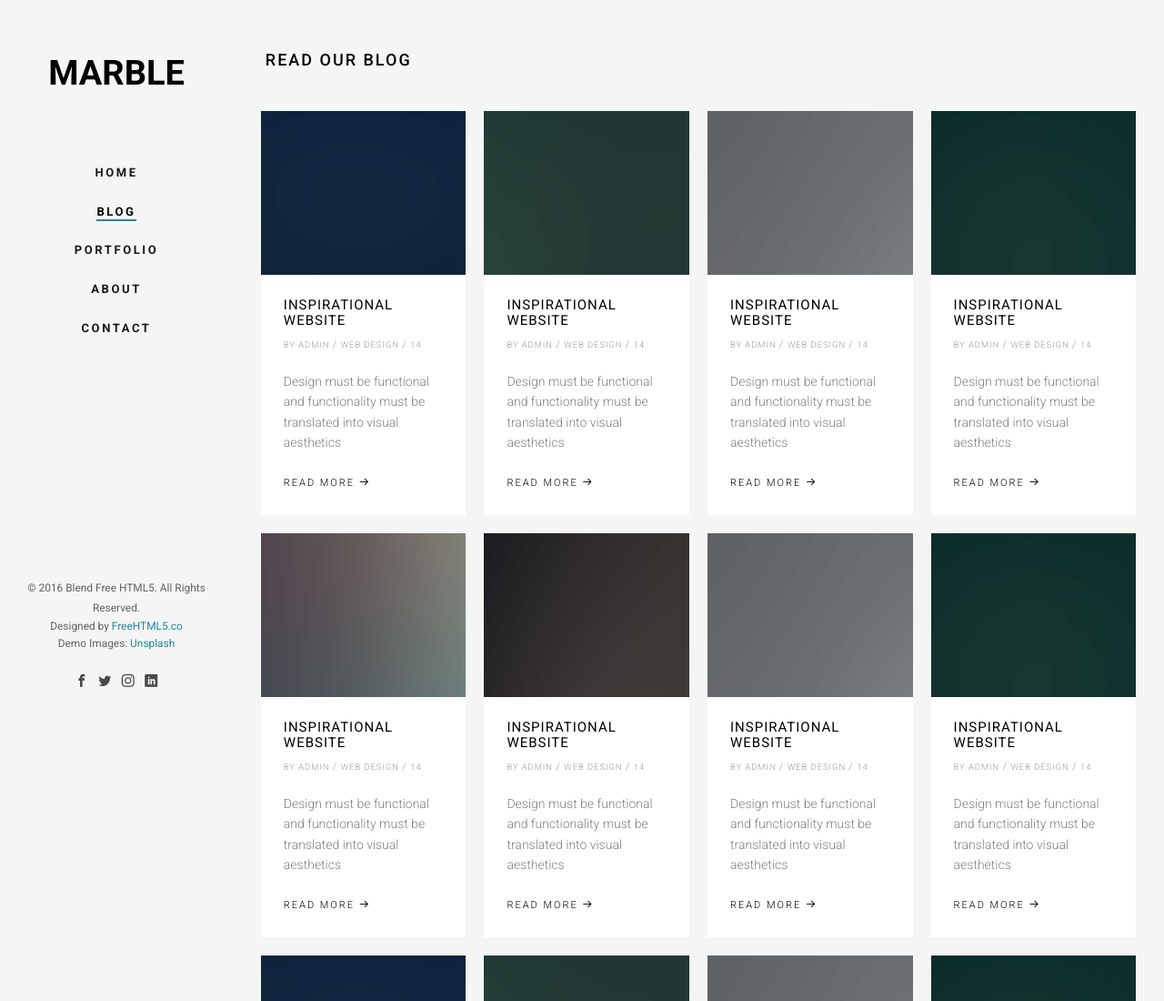
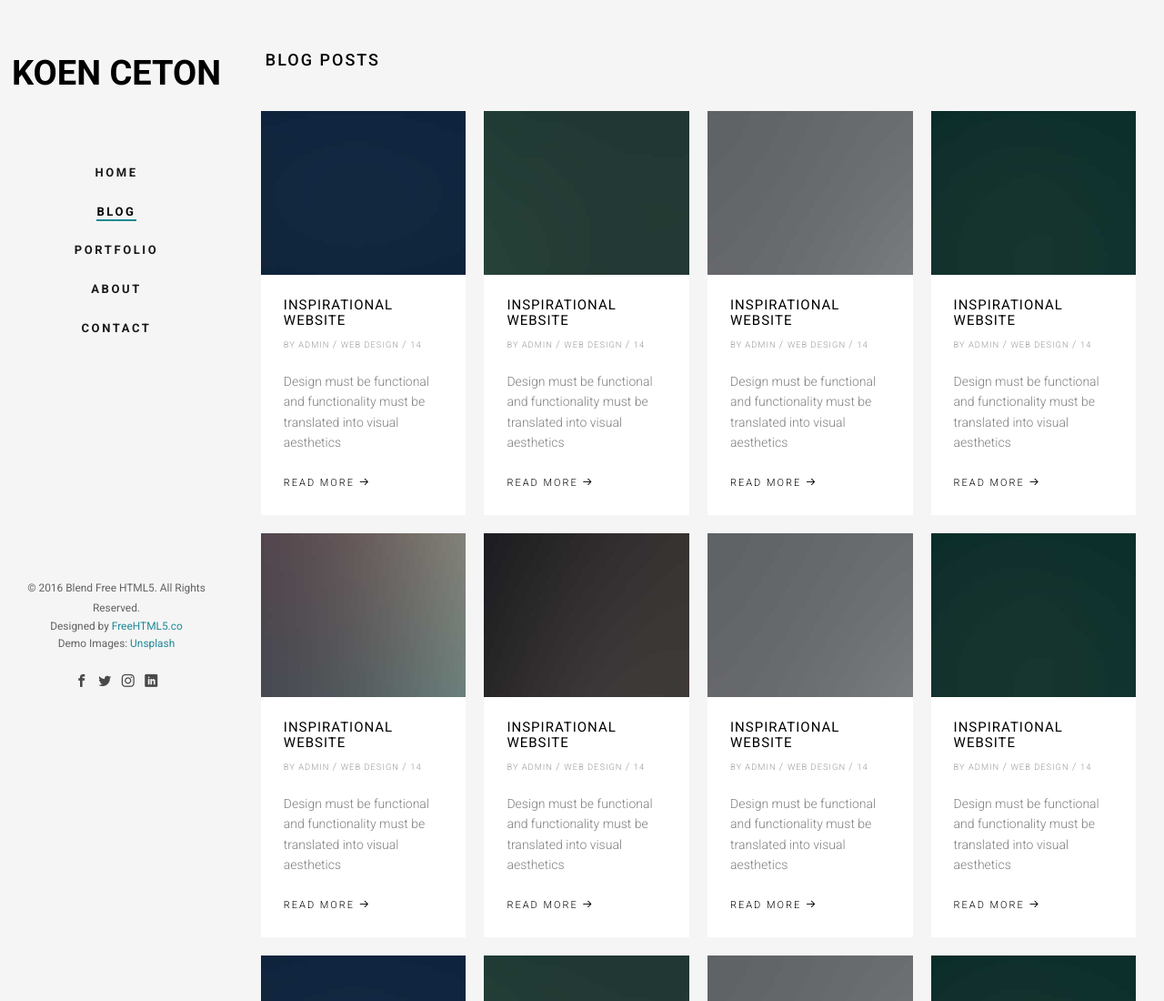
Before and after one commit to koenc100/WSK, a plain HTML site: page blog.html in a window 1280 px wide. Shown: the top 1100 px of the page at 91% size. Drawn offline with Linux system fonts and the light colour scheme; files whose address does not match are found by name.

Commit message:
change the blog page

```diff
--- a/blog.html
+++ b/blog.html
@@ -7,7 +7,7 @@
 	<head>
 	<meta charset="utf-8">
 	<meta http-equiv="X-UA-Compatible" content="IE=edge">
-	<title>Marble &mdash; Free HTML5 Bootstrap Website Template by FreeHTML5.co</title>
+	<title>Koen Ceton &mdash; Free HTML5 Bootstrap Website Template by FreeHTML5.co</title>
 	<meta name="viewport" content="width=device-width, initial-scale=1">
 	<meta name="description" content="Free HTML5 Website Template by FreeHTML5.co" />
 	<meta name="keywords" content="free html5, free template, free bootstrap, free website template, html5, css3, mobile first, responsive" />
@@ -67,7 +67,7 @@
 		<a href="#" class="js-fh5co-nav-toggle fh5co-nav-toggle"><i></i></a>
 		<aside id="fh5co-aside" role="complementary" class="border js-fullheight">
 
-			<h1 id="fh5co-logo"><a href="index.html">Marble</a></h1>
+			<h1 id="fh5co-logo"><a href="index.html">Koen Ceton</a></h1>
 			<nav id="fh5co-main-menu" role="navigation">
 				<ul>
 					<li><a href="index.html">Home</a></li>
@@ -92,7 +92,7 @@
 
 		<div id="fh5co-main">
 			<div class="fh5co-narrow-content">
-				<h2 class="fh5co-heading animate-box" data-animate-effect="fadeInLeft">Read Our Blog</h2>
+				<h2 class="fh5co-heading animate-box" data-animate-effect="fadeInLeft">Blog Posts</h2>
 				<div class="row row-bottom-padded-md">
 					<div class="col-md-3 col-sm-6 col-padding animate-box" data-animate-effect="fadeInLeft">
 						<div class="blog-entry">
```
